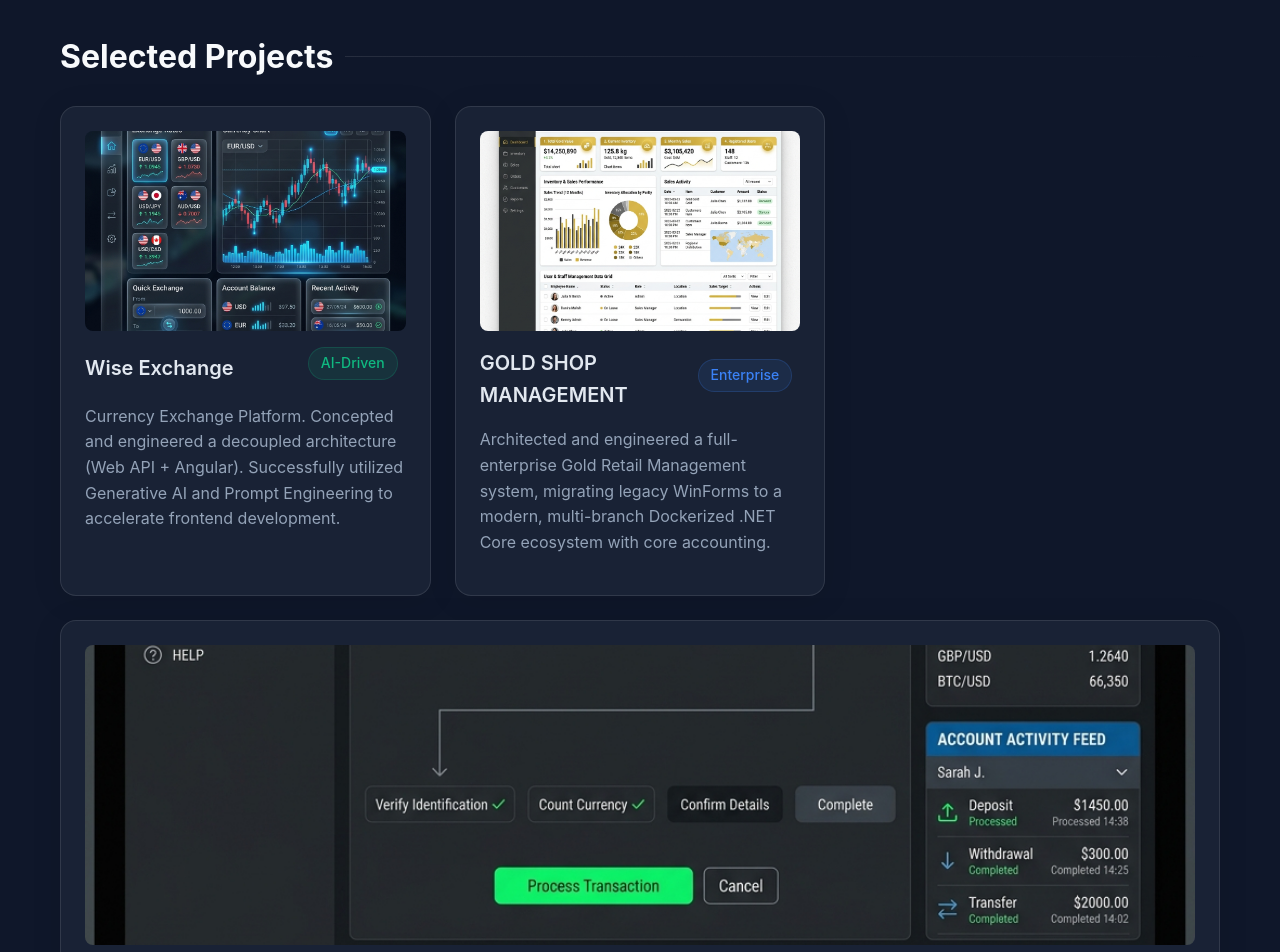
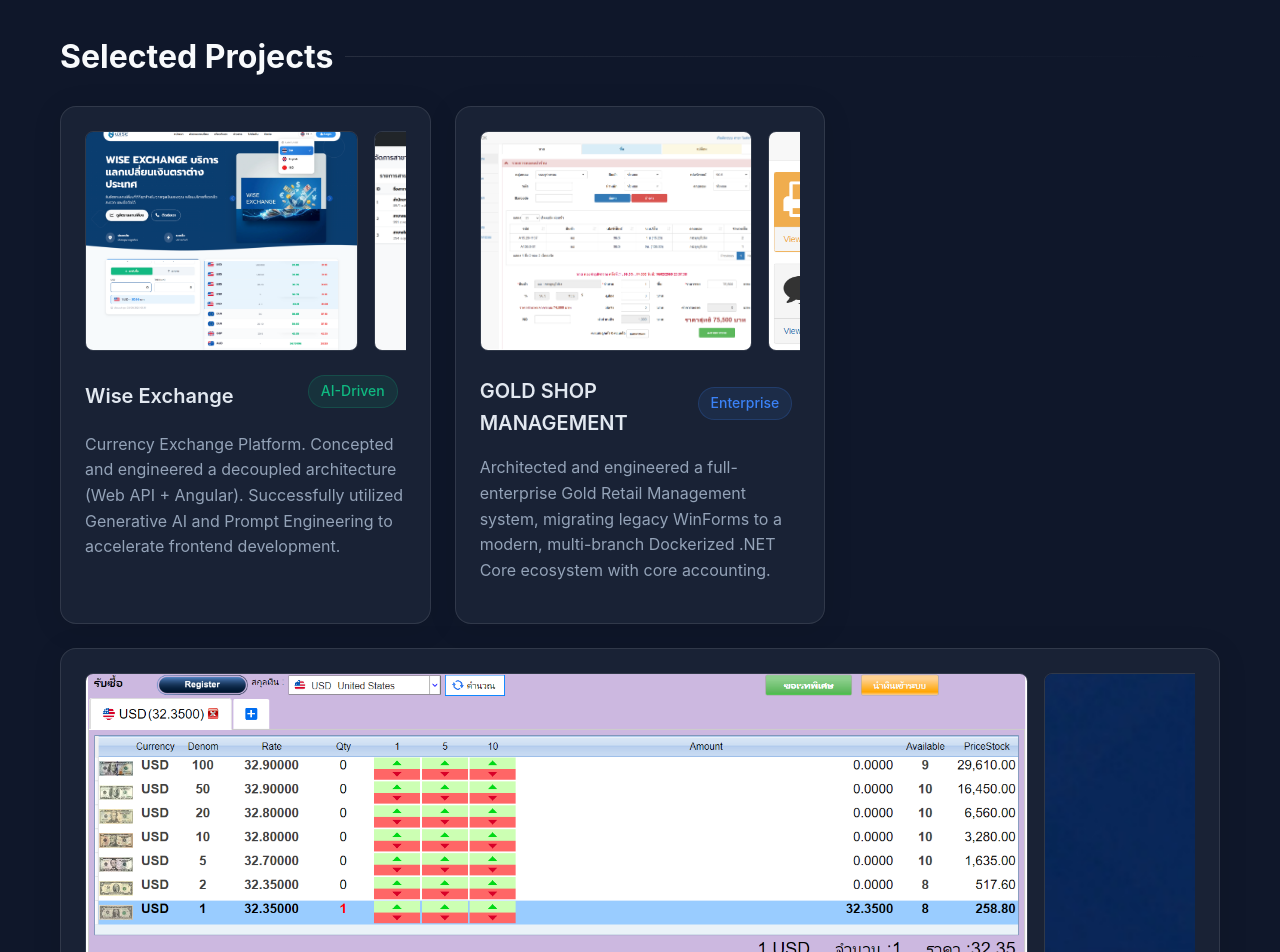
Before and after one commit to topku99/My_Portfolio, a Next.js app: page /My_Portfolio/ in a window 1280 px wide. Shown: the part 2020-2972 px from the top of the page. Built offline with nearby package versions, Linux system fonts and the light colour scheme.

Commit message:
Enhance UI with image carousels for projects

```diff
--- a/src/app/globals.css
+++ b/src/app/globals.css
@@ -328,3 +328,45 @@
   font-weight: 600;
   margin-bottom: 4px;
 }
+
+/* Image Carousel */
+.image-carousel {
+  display: flex;
+  overflow-x: auto;
+  scroll-snap-type: x mandatory;
+  gap: 16px;
+  padding-bottom: 12px;
+  margin-bottom: 12px;
+  -webkit-overflow-scrolling: touch; /* Smooth scrolling on iOS */
+}
+
+/* Custom subtle scrollbar */
+.image-carousel::-webkit-scrollbar {
+  height: 6px;
+}
+.image-carousel::-webkit-scrollbar-track {
+  background: rgba(255, 255, 255, 0.05);
+  border-radius: 10px;
+}
+.image-carousel::-webkit-scrollbar-thumb {
+  background: rgba(255, 255, 255, 0.2);
+  border-radius: 10px;
+}
+.image-carousel::-webkit-scrollbar-thumb:hover {
+  background: var(--accent);
+}
+
+.carousel-item {
+  flex: 0 0 85%; /* Peek next image */
+  scroll-snap-align: center;
+  position: relative;
+  height: 220px;
+  border-radius: 8px;
+  overflow: hidden;
+  border: 1px solid rgba(255, 255, 255, 0.1);
+}
+
+/* Full width for the featured project */
+.carousel-item-large {
+  height: 320px;
+}
--- a/src/app/page.tsx
+++ b/src/app/page.tsx
@@ -128,8 +128,13 @@
 
           <div className="glass-card flex flex-col justify-between">
             <div>
-              <div style={{ position: 'relative', width: '100%', height: '200px', marginBottom: '16px', borderRadius: '8px', overflow: 'hidden' }}>
-                <Image src="/My_Portfolio/wise_exchange.png" alt="Wise Exchange UI" fill style={{ objectFit: 'cover' }} />
+              <div className="image-carousel">
+                <div className="carousel-item">
+                  <Image src="/My_Portfolio/wise_exchange/1.png" alt="Wise Exchange UI 1" fill style={{ objectFit: 'cover' }} />
+                </div>
+                <div className="carousel-item">
+                  <Image src="/My_Portfolio/wise_exchange/2.png" alt="Wise Exchange UI 2" fill style={{ objectFit: 'cover' }} />
+                </div>
               </div>
               <div className="flex justify-between items-center mb-4">
                 <h3>Wise Exchange</h3>
@@ -143,8 +148,16 @@
 
           <div className="glass-card flex flex-col justify-between">
             <div>
-              <div style={{ position: 'relative', width: '100%', height: '200px', marginBottom: '16px', borderRadius: '8px', overflow: 'hidden' }}>
-                <Image src="/My_Portfolio/gold_shop.png" alt="Gold Shop Management UI" fill style={{ objectFit: 'cover' }} />
+              <div className="image-carousel">
+                <div className="carousel-item">
+                  <Image src="/My_Portfolio/gold_shop/1.png" alt="Gold Shop UI 1" fill style={{ objectFit: 'cover' }} />
+                </div>
+                <div className="carousel-item">
+                  <Image src="/My_Portfolio/gold_shop/3.png" alt="Gold Shop UI 2" fill style={{ objectFit: 'cover' }} />
+                </div>
+                <div className="carousel-item">
+                  <Image src="/My_Portfolio/gold_shop/4.png" alt="Gold Shop UI 3" fill style={{ objectFit: 'cover' }} />
+                </div>
               </div>
               <div className="flex justify-between items-center mb-4">
                 <h3>GOLD SHOP MANAGEMENT</h3>
@@ -158,8 +171,19 @@
 
           <div className="glass-card flex flex-col justify-between" style={{ gridColumn: '1 / -1' }}>
             <div>
-              <div style={{ position: 'relative', width: '100%', height: '300px', marginBottom: '16px', borderRadius: '8px', overflow: 'hidden' }}>
-                <Image src="/My_Portfolio/happy_rich.png" alt="Happy Rich System UI" fill style={{ objectFit: 'cover' }} />
+              <div className="image-carousel">
+                <div className="carousel-item carousel-item-large">
+                  <Image src="/My_Portfolio/happy_rich/1.png" alt="Happy Rich UI 1" fill style={{ objectFit: 'cover' }} />
+                </div>
+                <div className="carousel-item carousel-item-large">
+                  <Image src="/My_Portfolio/happy_rich/2.png" alt="Happy Rich UI 2" fill style={{ objectFit: 'cover' }} />
+                </div>
+                <div className="carousel-item carousel-item-large">
+                  <Image src="/My_Portfolio/happy_rich/3.png" alt="Happy Rich UI 3" fill style={{ objectFit: 'cover' }} />
+                </div>
+                <div className="carousel-item carousel-item-large">
+                  <Image src="/My_Portfolio/happy_rich/4.png" alt="Happy Rich UI 4" fill style={{ objectFit: 'cover' }} />
+                </div>
               </div>
               <div className="flex justify-between items-center mb-4">
                 <h3>Happy Rich System</h3>
```
